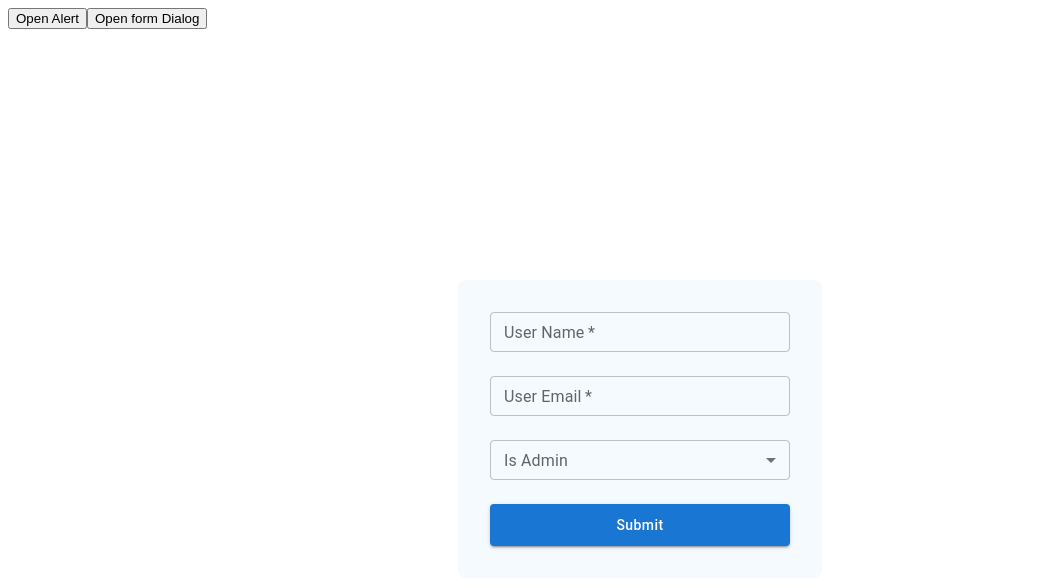
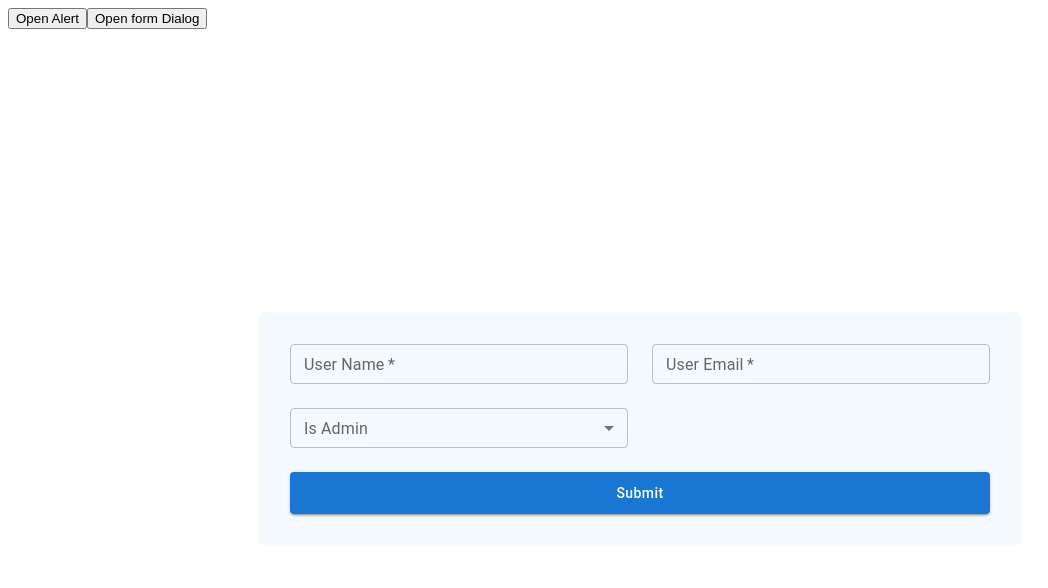
Before and after one commit to amoskyalo/NextGenMUI, a React (Create React App) app: page / in a window 1280 px wide. Shown: the top 588 px of the page, without its empty margins (0-1048 px from the left). Built offline with nearby package versions, Linux system fonts and the light colour scheme.

Commit message:
Perfomed build

```diff
--- a/src/App.js
+++ b/src/App.js
@@ -61,12 +61,12 @@ function App() {
           inputs={inputs}
           onFieldChange={handleChange}
           onSubmit={onSubmit}
-          maxWidth={500}
+          width={700}
+          gridColumnsCount={2}
           options={{
             form: {
               padding: 32,
               borderRadius: 8,
-              width: 300,
               backgroundColor: "#f5fafe"
             }
           }}
```
Also changed, not shown: package.json (+10 -2 lines), 6 other files (tests, documents, lock files or other folders).
